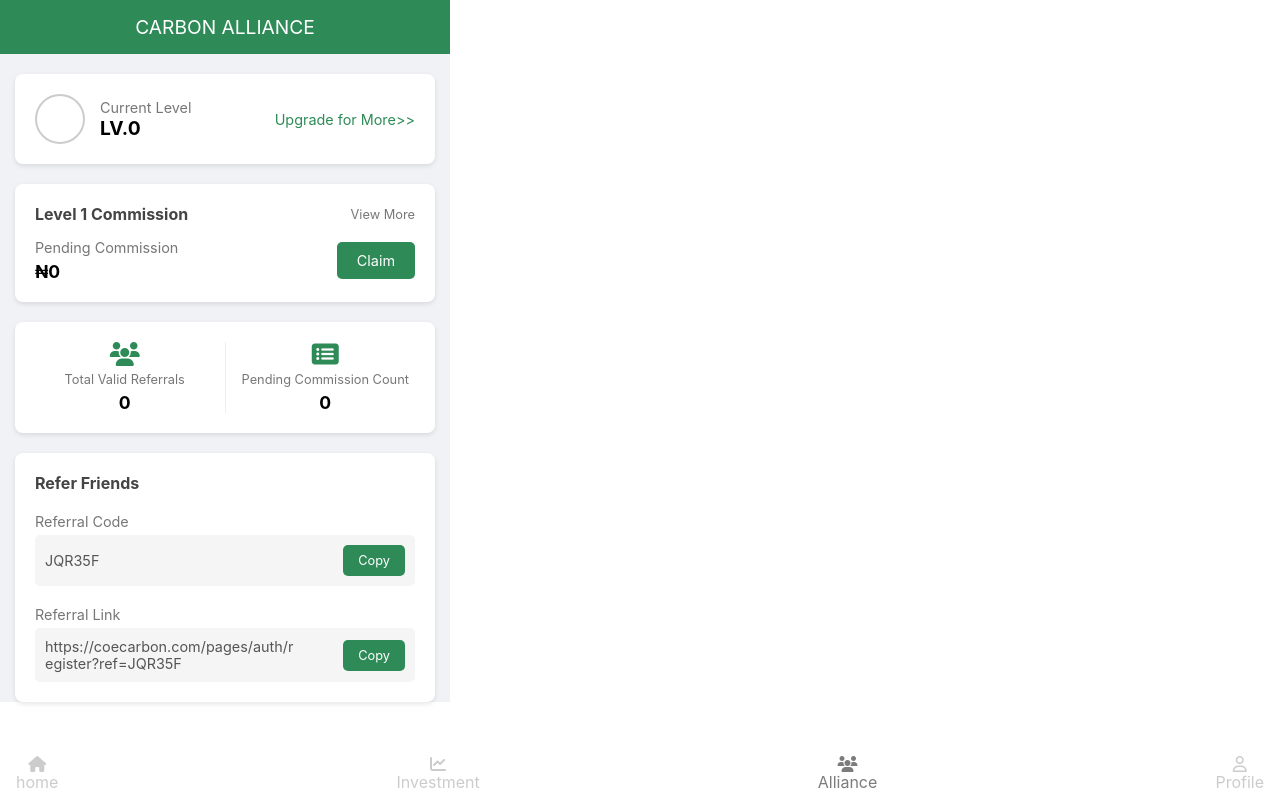
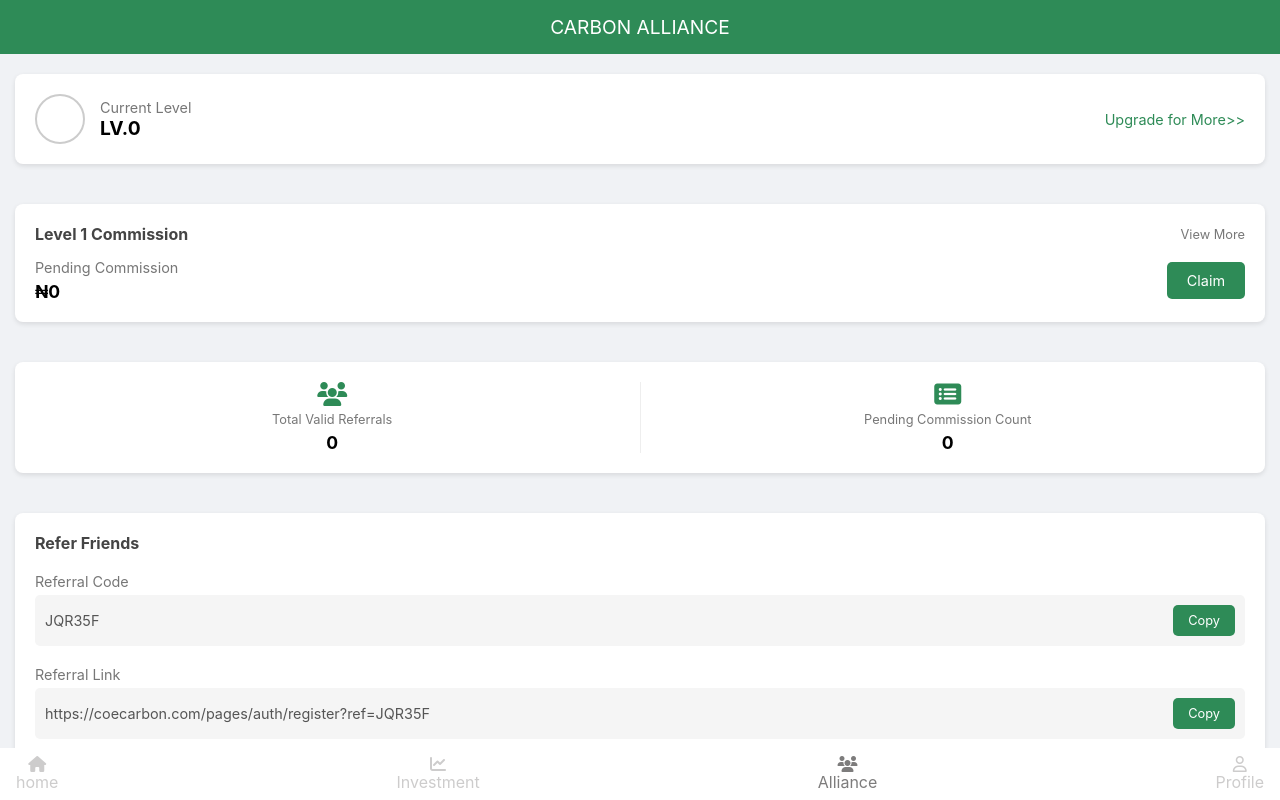
Before and after one commit to Goldlee001/CoCarbon, a plain HTML site: page alliance.html in a window 1280 px wide. Drawn offline with Linux system fonts and the light colour scheme.

Commit message:
sec2 commit

```diff
--- a/style.css
+++ b/style.css
@@ -494,8 +494,10 @@ nav{
 
 /* ALLIANCE */
 .alliance .container {
+    display: flex;
+    flex-direction: column;
+    justify-content: center;
   width: 100%;
-  max-width: 450px;
   background-color: #f0f2f5;
 }
 
```
Also changed, not shown: log.html (+4 -0 lines).
